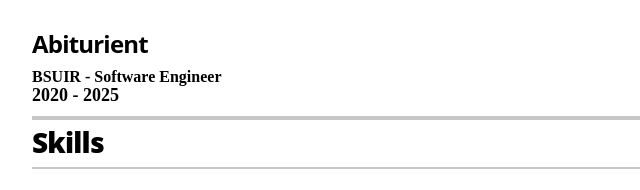
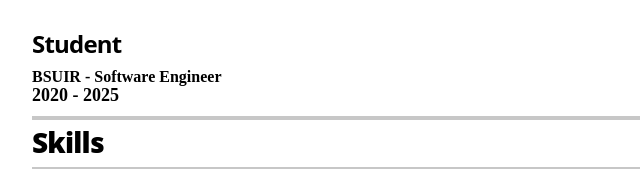
Before and after one commit to Egor-kl/Egor-kl.github.io, a plain HTML site: page index.html in a window 1280 px wide. Shown: the part 881-1071 px from the top of the page, 268-908 px from the left. Drawn offline with Linux system fonts and the light colour scheme.

Commit message:
fix: minor fix

```diff
--- a/index.html
+++ b/index.html
@@ -56,7 +56,7 @@
                 <h4 class="resume-date" style="margin-bottom: 35px;">March 2020 - August 2020</h4>
             </div>
             <div>
-                <h3 class="resume-title">Abiturient</h3>
+                <h3 class="resume-title">Student</h3>
                 <h4 class="resume-place">BSUIR - Software Engineer</h4>
                 <h4 class="resume-date">2020 - 2025</h4>
             </div>
```
